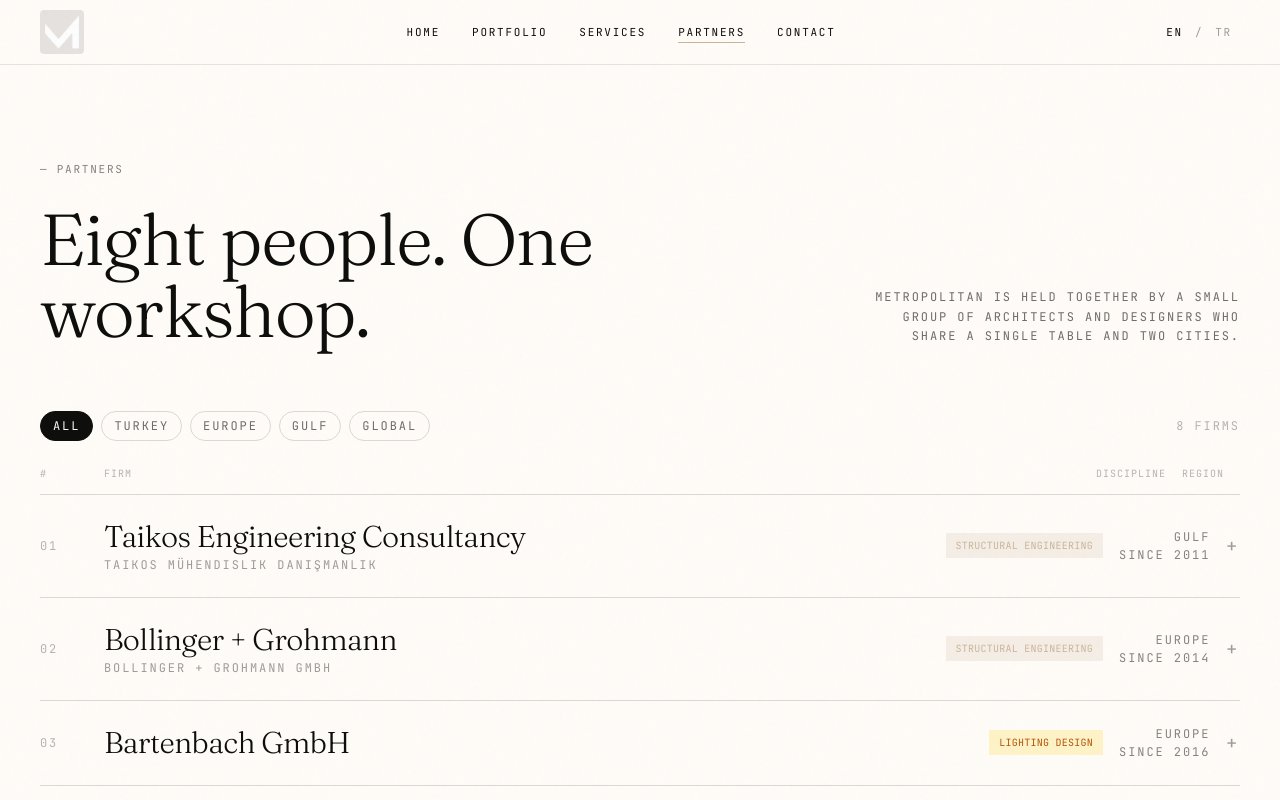
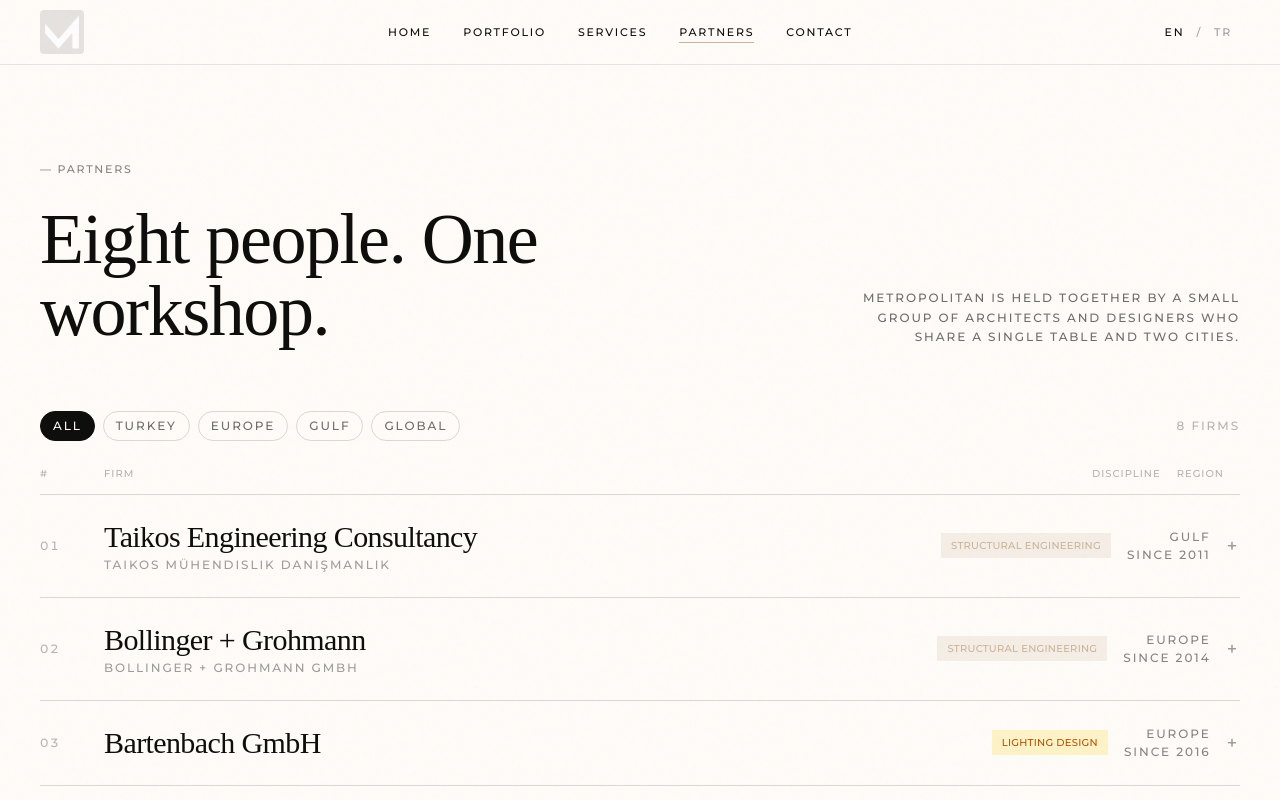
Before and after one commit to arslanberatt/metropolitan, a React (Vite) app: page /partners in a window 1280 px wide. Shown: the top 800 px of the page. Built offline with nearby package versions, Linux system fonts and the light colour scheme; the HTML template or start-up script is replaced by a standard one.

Commit message:
switch all fonts to Montserrat, remove Hero and section number labels

```diff
--- a/index.html
+++ b/index.html
@@ -11,7 +11,7 @@
 
     <link rel="preconnect" href="https://fonts.googleapis.com" />
     <link rel="preconnect" href="https://fonts.gstatic.com" crossorigin />
-    <link href="https://fonts.googleapis.com/css2?family=Fraunces:ital,opsz,wght@0,9..144,300;0,9..144,400;0,9..144,500;1,9..144,300;1,9..144,400&family=Inter+Tight:wght@300;400;500&family=JetBrains+Mono:wght@400;500&display=swap" rel="stylesheet" />
+    <link href="https://fonts.googleapis.com/css2?family=Montserrat:ital,wght@0,300;0,400;0,500;0,600;0,700;1,300;1,400;1,500&display=swap" rel="stylesheet" />
 
     <meta property="og:title" content="Metropolitan Architects — Spaces that hold time" />
     <meta property="og:description" content="An editorial architecture studio in Istanbul and Milan." />
--- a/src/components/home/CTA.tsx
+++ b/src/components/home/CTA.tsx
@@ -8,7 +8,6 @@ export default function CTA() {
   return (
     <section className="bg-ash text-bone">
       <div className="min-h-screen flex flex-col justify-between px-6 md:px-10 py-20">
-        <div className="font-mono-label opacity-70">{t("common.section")} — 10</div>
         <h2 className="font-display text-[12vw] md:text-[10vw] leading-[0.95] max-w-[18ch]">
           <RevealWords text={t("cta.headline")} stagger={0.06} />
         </h2>
--- a/src/components/home/Philosophy.tsx
+++ b/src/components/home/Philosophy.tsx
@@ -35,7 +35,6 @@ export default function Philosophy() {
     <section ref={sectionRef} className="bg-bone py-32 px-6 md:px-10 hairline-t">
       <div className="grid grid-cols-1 md:grid-cols-5 gap-12 max-w-screen-2xl mx-auto">
         <div className="md:col-span-3">
-          <div className="font-mono-label text-ink/60 mb-8">{t("common.section")} — 07</div>
           <div className="font-display-italic text-3xl md:text-5xl leading-[1.6] max-w-[18ch] text-ink">
             {sentences.map((s, i) => (
               <span key={i} className="phil-sentence block mb-4">{s}</span>
--- a/src/components/home/ReverseColumns.tsx
+++ b/src/components/home/ReverseColumns.tsx
@@ -57,7 +57,6 @@ export default function ReverseColumns() {
         <Column srcs={COL[2]} speed={0.6} />
         <div className="absolute inset-0 flex items-center justify-center pointer-events-none">
           <div className="bg-bone/85 backdrop-blur-sm px-8 py-10 hairline max-w-2xl text-center">
-            <div className="font-mono-label text-ink/60 mb-4">{t("common.section")} — 04</div>
             <p className="font-display text-3xl md:text-5xl text-ink leading-tight">{t("stats")}</p>
           </div>
         </div>
--- a/src/index.css
+++ b/src/index.css
@@ -101,7 +101,7 @@
   body {
     background-color: hsl(var(--bone));
     color: hsl(var(--ink));
-    font-family: 'Inter Tight', system-ui, sans-serif;
+    font-family: 'Montserrat', system-ui, sans-serif;
     font-size: 15px;
     line-height: 1.7;
     font-weight: 400;
@@ -115,10 +115,10 @@
 }
 
 @layer components {
-  .font-display { font-family: 'Fraunces', 'Times New Roman', serif; font-weight: 300; font-variation-settings: "opsz" 144; letter-spacing: -0.02em; line-height: 1.0; }
-  .font-display-italic { font-family: 'Fraunces', serif; font-style: italic; font-weight: 300; font-variation-settings: "opsz" 144; }
-  .font-body { font-family: 'Inter Tight', sans-serif; }
-  .font-mono-label { font-family: 'JetBrains Mono', ui-monospace, monospace; font-size: 11px; letter-spacing: 0.16em; text-transform: uppercase; font-weight: 400; }
+  .font-display { font-family: 'Montserrat', sans-serif; font-weight: 300; letter-spacing: -0.02em; line-height: 1.0; }
+  .font-display-italic { font-family: 'Montserrat', sans-serif; font-style: italic; font-weight: 300; }
+  .font-body { font-family: 'Montserrat', sans-serif; }
+  .font-mono-label { font-family: 'Montserrat', sans-serif; font-size: 11px; letter-spacing: 0.16em; text-transform: uppercase; font-weight: 500; }
 
   .hairline { border: 0.5px solid hsl(var(--ink) / 0.15); }
   .hairline-b { border-bottom: 0.5px solid hsl(var(--ink) / 0.15); }
--- a/src/pages/Index.tsx
+++ b/src/pages/Index.tsx
@@ -1,6 +1,5 @@
 import { useLayoutEffect, useRef } from "react";
 import { ScrollTrigger } from "@/lib/gsap";
-import Hero from "@/components/home/Hero";
 import Pillars from "@/components/home/Pillars";
 import ReverseColumns from "@/components/home/ReverseColumns";
 import SelectedWorks from "@/components/home/SelectedWorks";
@@ -28,7 +27,6 @@ export default function Index() {
 
   return (
     <div ref={rootRef}>
-      <Hero />
       <Pillars />
       <ReverseColumns />
       <SelectedWorks />
```
